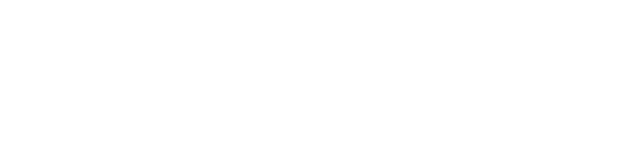
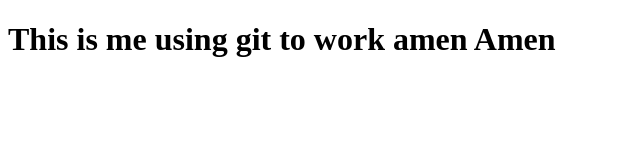
Before and after one commit to Styles-Theandriod/famousCalculator, a plain HTML site: page index.html in a window 1280 px wide. Shown: the whole page, without its empty margins (0-640 px from the left). Drawn offline with Linux system fonts and the light colour scheme.

Commit message:
i just added an h1 tag

```diff
--- a/index.html
+++ b/index.html
@@ -6,6 +6,6 @@
     <title>Document</title>
 </head>
 <body>
-
+    <h1>This is me using git to work amen Amen</h1>
 </body>
 </html>
```
